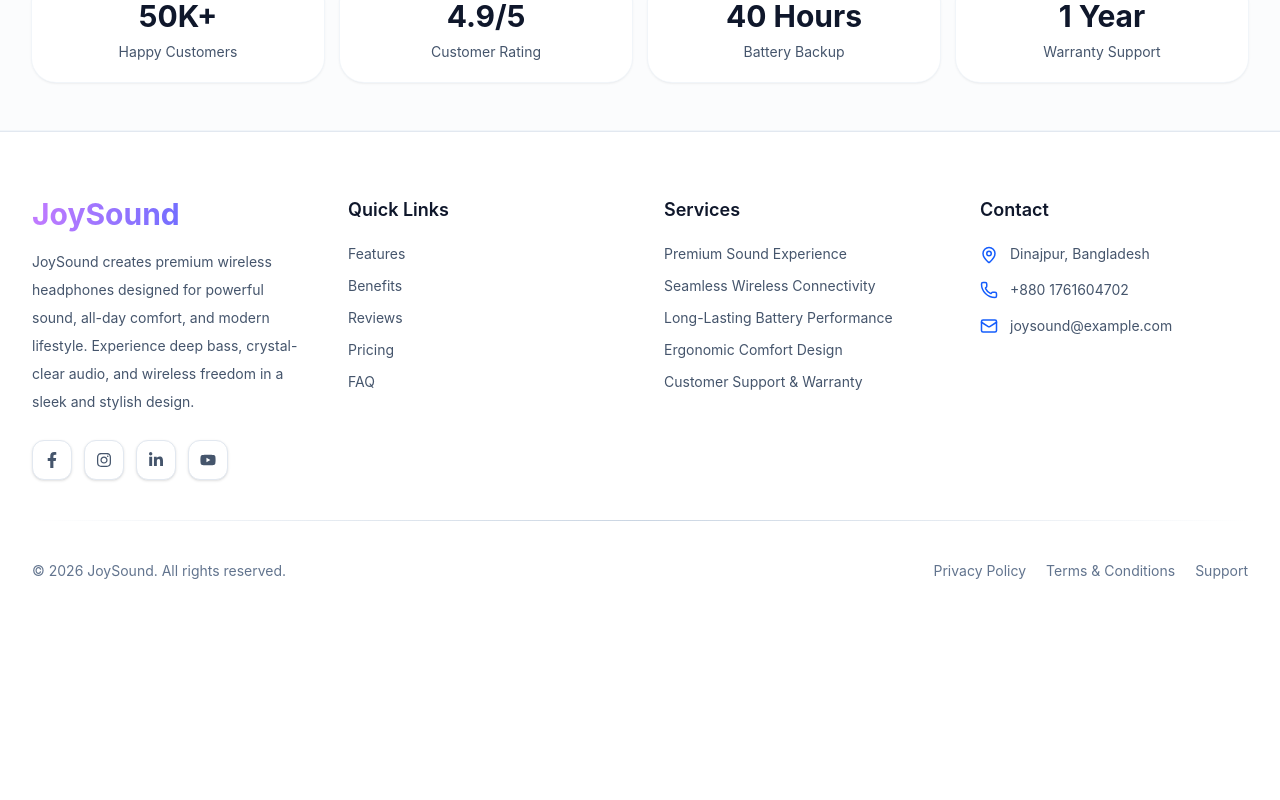
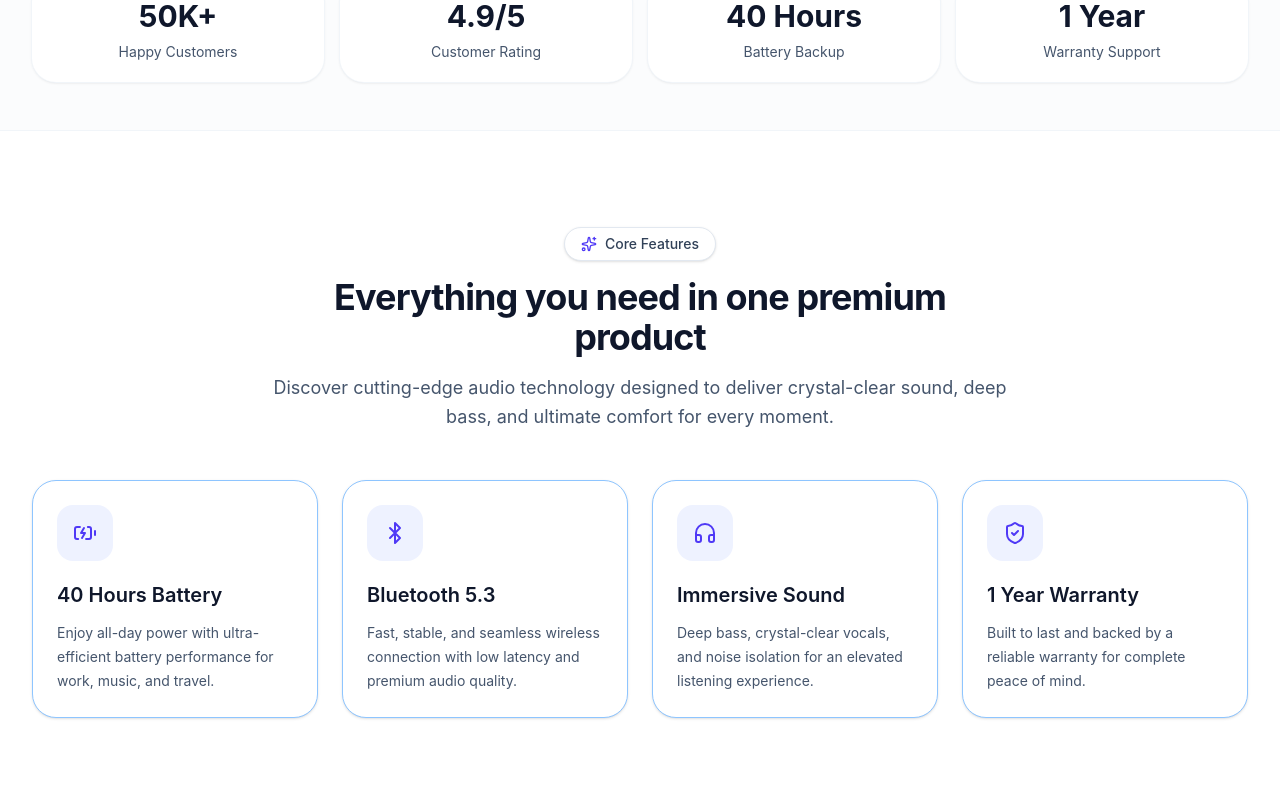
Before and after one commit to Joy-chandra-roy/product-landing-page, a React (Vite) app: page / in a window 1280 px wide. Shown: the part 940-1740 px from the top of the page. Before the commit the page ends 1585 px from the top, so only its background shows below. Built offline with nearby package versions, Linux system fonts and the light colour scheme.

Commit message:
sectionTitle component create and Feature section design

```diff
--- /dev/null
+++ b/src/components/SectionTitle.jsx
@@ -0,0 +1,19 @@
+import { Sparkles } from 'lucide-react';
+import React from 'react';
+
+const SectionTitle = ({ badge, title, subtitle }) => {
+    return (
+       <div className="max-w-3xl mx-auto text-center mb-12 px-4">
+      <span className="inline-flex items-center gap-2 rounded-full border border-slate-200 bg-white px-4 py-1.5 text-sm font-medium text-slate-700 shadow-sm">
+        <Sparkles className="w-4 h-4 text-indigo-600" />
+        {badge}
+      </span>
+      <h2 className="mt-4 text-3xl md:text-4xl font-bold tracking-tight text-slate-900">
+        {title}
+      </h2>
+      <p className="mt-4 text-base md:text-lg text-slate-600 leading-relaxed">{subtitle}</p>
+    </div>
+    );
+};
+
+export default SectionTitle;
--- /dev/null
+++ b/src/components/sections/FeatureSection.jsx
@@ -0,0 +1,88 @@
+import React from "react";
+import SectionTitle from "../SectionTitle";
+import {
+  BatteryCharging,
+  Bluetooth,
+  Headphones,
+  ShieldCheck,
+} from "lucide-react";
+import { motion } from "framer-motion";
+
+const FeatureSection = () => {
+  const features = [
+    {
+      icon: <BatteryCharging className="w-6 h-6" />,
+      title: "40 Hours Battery",
+      desc: "Enjoy all-day power with ultra-efficient battery performance for work, music, and travel.",
+    },
+    {
+      icon: <Bluetooth className="w-6 h-6" />,
+      title: "Bluetooth 5.3",
+      desc: "Fast, stable, and seamless wireless connection with low latency and premium audio quality.",
+    },
+    {
+      icon: <Headphones className="w-6 h-6" />,
+      title: "Immersive Sound",
+      desc: "Deep bass, crystal-clear vocals, and noise isolation for an elevated listening experience.",
+    },
+    {
+      icon: <ShieldCheck className="w-6 h-6" />,
+      title: "1 Year Warranty",
+      desc: "Built to last and backed by a reliable warranty for complete peace of mind.",
+    },
+  ];
+
+  const fadeUp = {
+    hidden: { opacity: 0, y: 40 },
+    show: { opacity: 1, y: 0, transition: { duration: 0.7 } },
+  };
+
+  const stagger = {
+    hidden: {},
+    show: {
+      transition: {
+        staggerChildren: 0.12,
+      },
+    },
+  };
+
+  return (
+    <section id="features" className="py-16 md:py-24">
+      <div className="mx-auto max-w-7xl px-4 sm:px-6 lg:px-8">
+        <SectionTitle
+          badge="Core Features"
+          title="Everything you need in one premium product"
+          subtitle="Discover cutting-edge audio technology designed to deliver crystal-clear sound, deep bass, and ultimate comfort for every moment."
+        />
+
+        <motion.div
+          initial="hidden"
+          whileInView="show"
+          viewport={{ once: true }}
+          variants={stagger}
+          className="grid gap-6 sm:grid-cols-2 lg:grid-cols-4"
+        >
+          {features.map((feature) => (
+            <motion.div
+              key={feature.title}
+              variants={fadeUp}
+              className="rounded-3xl border border-blue-300 bg-white p-6 shadow-sm transition hover:-translate-y-1 hover:shadow-xl hover:shadow-purple-300"
+            >
+              <div className="flex h-14 w-14 items-center justify-center rounded-2xl bg-indigo-50 text-indigo-600">
+                {feature.icon}
+              </div>
+              <h3 className="mt-5 text-xl font-semibold text-slate-900">
+                {feature.title}
+              </h3>
+              <p className="mt-3 text-sm leading-6 text-slate-600">
+                {feature.desc}
+              </p>
+            </motion.div>
+          ))}
+        </motion.div>
+      </div>
+    </section>
+  );
+};
+
+export default FeatureSection;
--- a/src/pages/Home.jsx
+++ b/src/pages/Home.jsx
@@ -3,6 +3,7 @@ import Navbar from '../components/layout/Navbar';
 import Footer from '../components/layout/Footer';
 import HeroSection from '../components/sections/HeroSection';
 import BrandStats from '../components/sections/BrandStats';
+import FeatureSection from '../components/sections/FeatureSection';
 
 const Home = () => {
     return (
@@ -11,6 +12,7 @@ const Home = () => {
             <div className='min-h-screen'>
                 <HeroSection/>
                 <BrandStats/>
+                <FeatureSection/>
             </div>
             <Footer/>
         </div>
```
